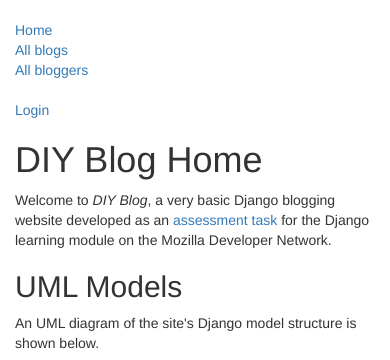
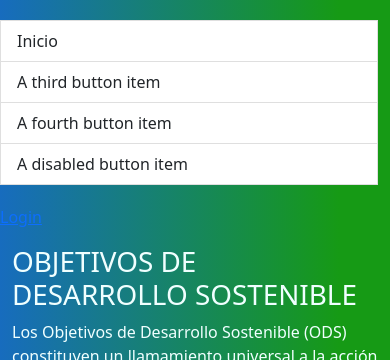
Before and after one commit to lauranatalial/Proyecto-Final-Blog-Info, a Django app: page /blog/ in a window 390 px wide; the page is wider, and only the part inside the window is pictured. Shown: the top 360 px of that part. Run offline with Django 3.2, Linux system fonts and the light colour scheme; some libraries are stand-ins or nearby versions.

Commit message:
Estilos nuevos

```diff
--- a/blog/static/css/styles.css
+++ b/blog/static/css/styles.css
@@ -1,5 +1,18 @@
+body{
+    background: rgb(23,108,190) !important;
+    background: linear-gradient(90deg, rgba(23,108,190,1) 0%, rgba(22,154,21,1) 87%) !important;
+}
+
 .sidebar-nav {
     margin-top: 20px;
     padding: 0;
     list-style: none;
 }
+
+.contenido{
+    color: azure;
+}
+
+.nav-vertical {
+    background: white;
+}
--- a/blog/templates/base_generic.html
+++ b/blog/templates/base_generic.html
@@ -2,30 +2,33 @@
 <html lang="en">
 <head>
 
-  {% block title %}<title>Django DIY Blog</title>{% endblock %}
+  {% block title %}<title>Blog</title>{% endblock %}
   <meta charset="utf-8">
   <meta name="viewport" content="width=device-width, initial-scale=1">
-  <link rel="stylesheet" href="https://maxcdn.bootstrapcdn.com/bootstrap/3.3.7/css/bootstrap.min.css">
-  <script src="https://ajax.googleapis.com/ajax/libs/jquery/1.12.4/jquery.min.js"></script>
-  <script src="https://maxcdn.bootstrapcdn.com/bootstrap/3.3.7/js/bootstrap.min.js"></script>
+  {% load static %}
+  <link rel="stylesheet" type="text/css" href="{% static 'css/styles.css' %}">
+   <script src="https://cdn.jsdelivr.net/npm/bootstrap@5.1.3/dist/js/bootstrap.bundle.min.js" integrity="sha384-ka7Sk0Gln4gmtz2MlQnikT1wXgYsOg+OMhuP+IlRH9sENBO0LRn5q+8nbTov4+1p" crossorigin="anonymous"></script>
+   <link href="https://cdn.jsdelivr.net/npm/bootstrap@5.1.3/dist/css/bootstrap.min.css" rel="stylesheet" integrity="sha384-1BmE4kWBq78iYhFldvKuhfTAU6auU8tT94WrHftjDbrCEXSU1oBoqyl2QvZ6jIW3" crossorigin="anonymous">
+   <!-- Add additional CSS in static file -->
 
-  <!-- Add additional CSS in static file -->
-  {% load static %}
-  <link rel="stylesheet" href="{% static 'css/styles.css' %}">
+
 </head>
+
+
 <body>
 
 <div class="container-fluid">
 
-<div class="row">
-  <div class="col-sm-2">
+<div class="row test">
   {% block sidebar %}
-  <ul class="sidebar-nav">
-    <li><a href="{% url 'index' %}">Home</a></li>
-    <li><a href="{% url 'blogs' %}">All blogs</a></li>
-    <li><a href="{% url 'bloggers' %}">All bloggers</a></li>
-  </ul>
+  <div class="list-group col-sm-2">
+    <div class="sidebar-nav">
+    <a type="button" class="list-group-item list-group-item-action" href="{% url 'index' %}">Inicio</a>
+    <button type="button" class="list-group-item list-group-item-action">A third button item</button>
+    <button type="button" class="list-group-item list-group-item-action">A fourth button item</button>
+    <button type="button" class="list-group-item list-group-item-action">A disabled button item</button>
 
+  </div>
   <ul class="sidebar-nav">
     {% if user.is_authenticated %}
     <li>User: {{ user.get_username }}</li>
@@ -34,9 +37,9 @@
     <li><a href="{% url 'login'%}?next={{request.path}}">Login</a></li>
     {% endif %}
   </ul>
-
   {% endblock %}
 </div>
+
   <div class="col-sm-10 ">
   {% block content %}{% endblock %}
 
--- a/blog/templates/index.html
+++ b/blog/templates/index.html
@@ -1,18 +1,20 @@
 {% extends "base_generic.html" %}
 
 {% block content %}
-<h1>DIY Blog Home</h1>
+<div class="contenido">
 
-<p>Welcome to <em>DIY Blog</em>, a very basic Django blogging website developed as an <a href="https://developer.mozilla.org/en-US/docs/Learn/Server-side/Django/django_assessment_blog">assessment task</a> for the Django learning module on the Mozilla Developer Network.</p>
+    <h1>OBJETIVOS DE DESARROLLO SOSTENIBLE</h1>
+
+    <p>Los Objetivos de Desarrollo Sostenible (ODS) constituyen un llamamiento universal a la acción para poner fin a la pobreza, proteger el planeta y mejorar las vidas y las perspectivas de las personas en todo el mundo. En 2015, todos los Estados Miembros de las Naciones Unidas aprobaron 17 Objetivos como parte de la Agenda 2030 para el Desarrollo Sostenible, en la cual se establece un plan para alcanzar los Objetivos en 15 años.</p>
 
 
-
-<h2>UML Models</h2>
-<p>An UML diagram of the site's Django model structure is shown below. </p>
-
-<div>
-{% load static %}
-<img src="{% static "images/diy_django_mini_blog_models.png" %}" alt="My image" style="width:555px;height:540px;"/>
+    <h2>Década de acción</h2>
+    <p>Los Objetivos de Desarrollo Sostenible buscan erradicar la pobreza, proteger el planeta y asegurar la prosperidad para todos como parte de una nueva agenda 2030.</p>
+    <p>Dado que quedan menos de diez años para alcanzar los Objetivos de Desarrollo Sostenible, en la Cumbre sobre los ODS celebrada en septiembre de 2019, los líderes mundiales solicitaron un decenio de acción y resultados en favor del desarrollo sostenible, y prometieron movilizar la financiación, mejorar la aplicación a nivel nacional y reforzar las instituciones para lograr los Objetivos en la fecha prevista, el año 2030, sin dejar a nadie atrás.</p>
+    <p>El Secretario General de las Naciones Unidas hizo un llamamiento para que todos los sectores de la sociedad se movilicen en favor de una década de acción en tres niveles: acción a nivel mundial para garantizar un mayor liderazgo, más recursos y soluciones más inteligentes con respecto a los Objetivos de Desarrollo Sostenible; acción a nivel local que incluya las transiciones necesarias en las políticas, los presupuestos, las instituciones y los marcos reguladores de los gobiernos, las ciudades y las autoridades locales; y acción por parte de las personas, incluidos la juventud, la sociedad civil, los medios de comunicación, el sector privado, los sindicatos, los círculos académicos y otras partes interesadas, para generar un movimiento imparable que impulse las transformaciones necesarias.</p>
+    <div>
+        Hola dasdasdsadas Lorem ipsum dolor sit amet consectetur adipisicing elit. Dolorem blanditiis praesentium perspiciatis magnam impedit mollitia officiis molestias eius, minus corporis aperiam qui consectetur numquam, tempore sit molestiae asperiores amet quia?
+    </div>
 </div>
 
 {% endblock %}
```
Also changed, not shown: blog/templates/backup.html (added, +19 -0 lines). Lines whose indentation alone changed are shown as unchanged.
